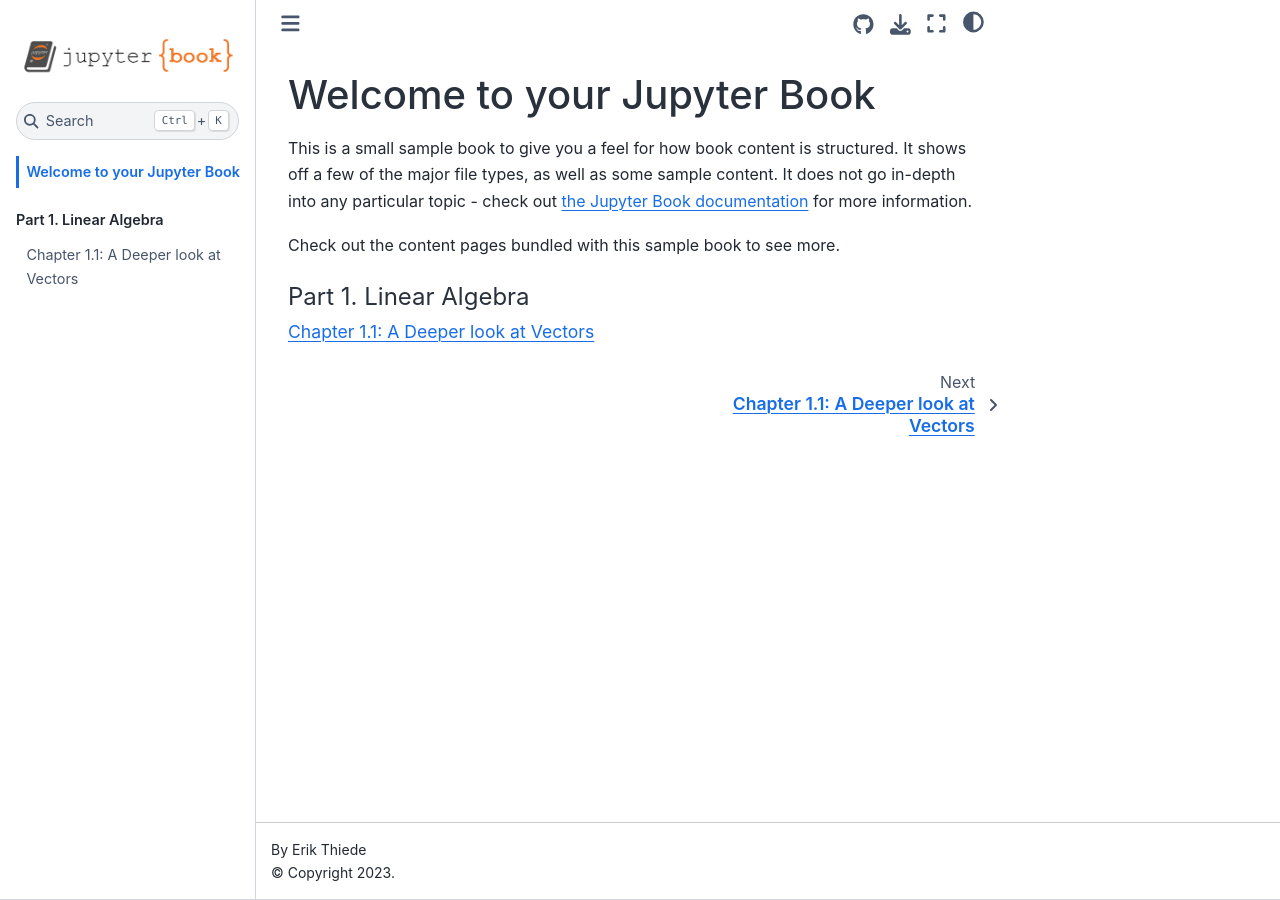
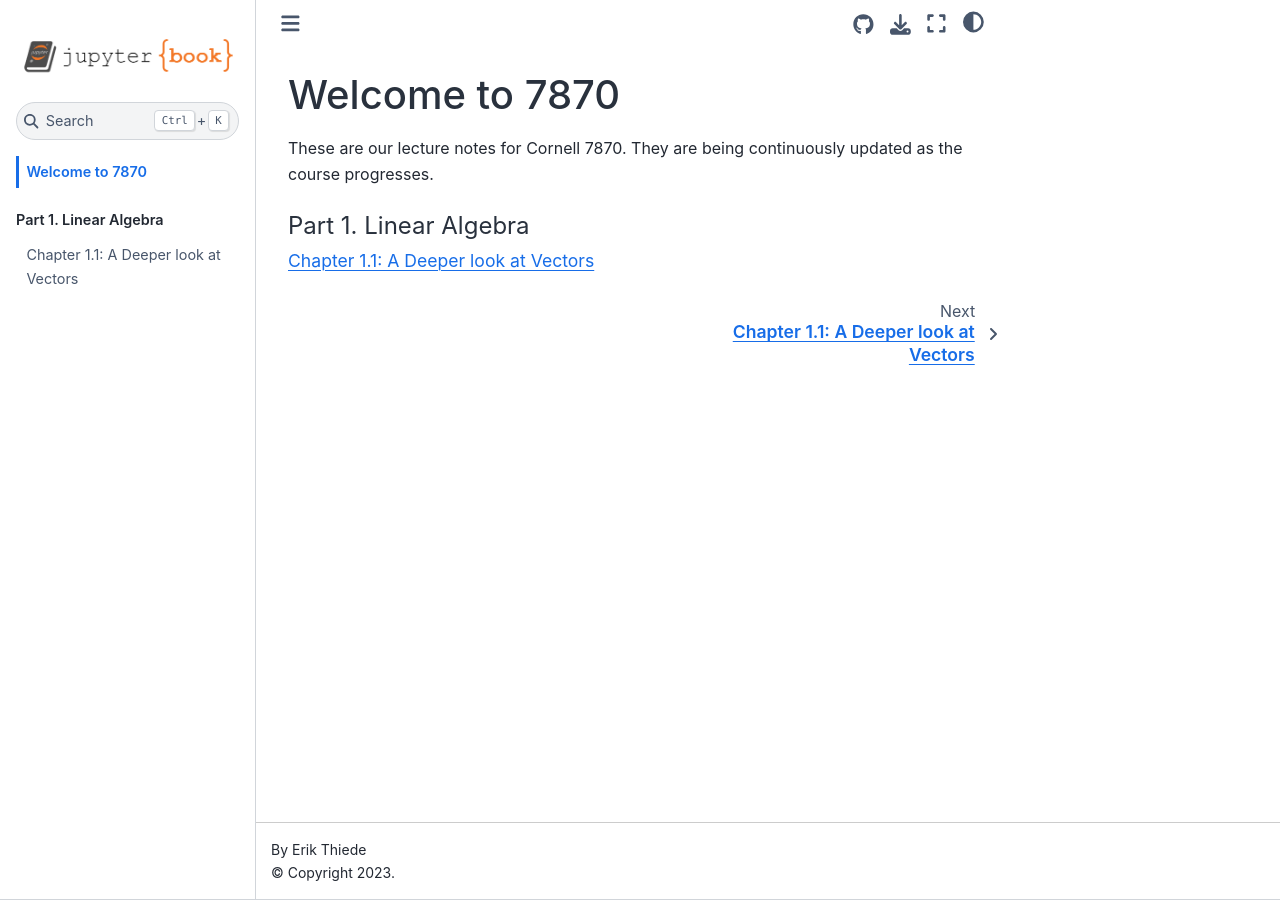
Before and after one commit to cornell-chem-7870/lecture_notes, a Jupyter Book: the page built from intro.md, in a window 1280 px wide. Built offline with Jupyter Book 1.0.4 settings and Sphinx 7.4.7 and the Sphinx Book theme 1.1.4, drawn with Linux system fonts in a browser that asks for light colours.

Commit message:
Updated intro

````diff
--- a/intro.md
+++ b/intro.md
@@ -1,11 +1,6 @@
-# Welcome to your Jupyter Book
+# Welcome to 7870
 
-This is a small sample book to give you a feel for how book content is
-structured.
-It shows off a few of the major file types, as well as some sample content.
-It does not go in-depth into any particular topic - check out [the Jupyter Book documentation](https://jupyterbook.org) for more information.
-
-Check out the content pages bundled with this sample book to see more.
+These are our lecture notes for Cornell 7870.  They are being continuously updated as the course progresses.
 
 ```{tableofcontents}
 ```
````
